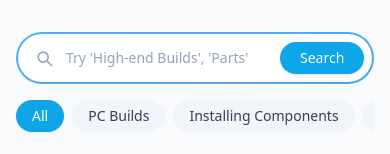
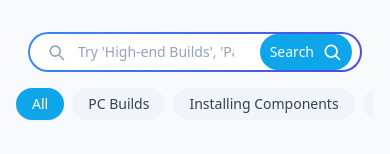
Before and after one commit to mxrooby/pc-youtube-search, a React (Vite) app: page / in a window 390 px wide. Shown: the top 154 px of the page. Built offline with nearby package versions, Linux system fonts and the light colour scheme; no server answers.

Commit message:
UI: responsive search capsule, icon-only button <=320px

```diff
--- a/src/components/SearchBar.jsx
+++ b/src/components/SearchBar.jsx
@@ -1,5 +1,11 @@
 import React, { useState } from "react";
 
+/**
+ * Responsive SearchBar
+ * - input + button live inside the same rounded gradient capsule
+ * - on very small screens (<=320px) the button shows icon-only (text hidden)
+ * - uses existing `animate-gradient` CSS class for the ring
+ */
 export default function SearchBar({ onSearch, placeholder = "Try 'High-end Builds', 'Parts'" }) {
   const [q, setQ] = useState("");
 
@@ -11,15 +17,21 @@ export default function SearchBar({ onSearch, placeholder = "Try 'High-end Build
   }
 
   return (
-    <form onSubmit={submit} className="w-full max-w-4xl mx-auto mt-4">
-      {/* Outer animated light-blue gradient border */}
-      <div className="rounded-full p-[2px] bg-gradient-to-r from-sky-400 via-blue-400 to-cyan-500 animate-gradient">
-        <div className="bg-white flex items-center px-4 py-2 rounded-full shadow-sm hover:shadow-md transition-all duration-300">
-          {/* Search icon */}
+    <form
+      onSubmit={submit}
+      className="w-full max-w-4xl mx-auto px-3 md:px-0 mt-4"
+      aria-label="Search form"
+    >
+      {/* Outer gradient ring */}
+      <div className="animate-gradient p-[2px] rounded-full">
+        {/* Inner white capsule (holds icon + input + button) */}
+        <div className="bg-white flex items-center rounded-full shadow-sm hover:shadow-md transition-all duration-300 overflow-hidden">
+          {/* Left search icon (always visible) */}
           <svg
-            className="w-5 h-5 text-slate-400 mr-3 flex-shrink-0"
+            className="w-5 h-5 text-slate-400 ml-4 flex-shrink-0"
             viewBox="0 0 24 24"
             fill="none"
+            aria-hidden="true"
           >
             <path
               d="M21 21l-4.35-4.35"
@@ -41,20 +53,38 @@ export default function SearchBar({ onSearch, placeholder = "Try 'High-end Build
 
           {/* Input */}
           <input
+            id="search-input"
+            type="search"
             value={q}
             onChange={(e) => setQ(e.target.value)}
             placeholder={placeholder}
             aria-label="Search"
-            className="flex-1 outline-none text-sm md:text-base text-slate-700 bg-transparent placeholder:text-slate-400"
+            className="flex-1 min-w-0 px-3 py-2 md:py-3 text-sm md:text-base text-slate-700 bg-transparent placeholder:text-slate-400 outline-none"
           />
 
-          {/* Button */}
+          {/* Button inside the same capsule */}
           <button
             type="submit"
-            className="ml-3 px-5 py-1.5 rounded-full text-sm font-medium bg-sky-500 text-white shadow hover:bg-sky-600 hover:scale-105 transition-all duration-200"
+            className="h-full px-4 md:px-5 py-2 md:py-3 text-sm md:text-base font-medium bg-sky-500 text-white hover:bg-sky-600 active:scale-[0.97] transition-all duration-200 rounded-full mr-2 md:mr-3 flex items-center gap-2 shrink-0"
             aria-label="Search"
           >
-            Search
+            {/* text label (hidden on very small screens) */}
+            <span className="btn-text hidden sm:inline">Search</span>
+
+            {/* icon (always present visually; when text hidden only icon remains) */}
+            <svg
+              className="btn-icon w-5 h-5"
+              viewBox="0 0 24 24"
+              fill="none"
+              stroke="currentColor"
+              strokeWidth="2"
+              strokeLinecap="round"
+              strokeLinejoin="round"
+              aria-hidden="true"
+            >
+              <circle cx="11" cy="11" r="7"></circle>
+              <line x1="21" y1="21" x2="16.65" y2="16.65"></line>
+            </svg>
           </button>
         </div>
       </div>
--- a/src/index.css
+++ b/src/index.css
@@ -2,7 +2,11 @@
 @tailwind components;
 @tailwind utilities;
 
-/* Gradient rounded search border */
+/* -------------------------
+   Core utility and looks
+   -------------------------*/
+
+/* Gradient rounded search border (kept) */
 .search-gradient {
   background: linear-gradient(90deg, #ff3b3b, #7c2ae8);
   padding: 3px;
@@ -12,47 +16,108 @@
   border-radius: 9999px;
   background-color: white;
 }
+
+/* clamp for titles */
 .line-clamp-2 {
   display: -webkit-box;
   -webkit-line-clamp: 2;
   -webkit-box-orient: vertical;
   overflow: hidden;
 }
+
+/* subtle card outline */
 .card-outline {
   border: 1px solid rgba(249, 205, 173, 0.65);
 }
 
-/* Gradient animation */
+/* -------------------------
+   Gradient animation
+   -------------------------*/
+
 @keyframes gradientFlow {
-  0% {
-    background-position: 0% 50%;
-  }
-  50% {
-    background-position: 100% 50%;
-  }
-  100% {
-    background-position: 0% 50%;
-  }
+  0% { background-position: 0% 50%; }
+  50% { background-position: 100% 50%; }
+  100% { background-position: 0% 50%; }
 }
 
 .animate-gradient {
+  /* slightly richer gradient for nicer look */
+  background: linear-gradient(90deg, #38bdf8, #3b82f6, #4f46e5, #06b6d4);
   background-size: 300% 300%;
   animation: gradientFlow 6s ease infinite;
 }
 
-/* Responsive video / iframe wrapper
-   Use by wrapping your <iframe> inside a .video-embed div:
-   <div class="video-embed"> <iframe ...></iframe> </div>
-   Or use the Tailwind utility wrapper: relative w-full pt-[56.25%] ...
-*/
+/* -------------------------
+   Responsive search capsule tweaks
+   -------------------------*/
+
+/* Ensure the input and inner elements don't overflow their flex container */
+#search-input,
+.search-inner input,
+.search-inner {
+  box-sizing: border-box;
+  width: 100%;
+  min-width: 0;
+}
+
+/* touch-friendly sizes on mobile */
+@media (max-width: 640px) {
+  .search-inner {
+    padding-left: 10px;
+    padding-right: 8px;
+  }
+  .search-inner input {
+    padding-top: 10px;
+    padding-bottom: 10px;
+    height: 44px; /* taller for tap target */
+  }
+  button[type="submit"] {
+    padding-left: 10px;
+    padding-right: 10px;
+    min-width: 44px;
+  }
+}
+
+/* tiny screen: <= 320px icon-only button behavior */
+@media (max-width: 320px) {
+  /* hide textual label */
+  .btn-text { display: none !important; }
+
+  /* shrink button padding so the whole capsule fits */
+  button[type="submit"] {
+    padding-left: 8px !important;
+    padding-right: 8px !important;
+    min-width: 38px;
+    border-radius: 9999px;
+  }
+
+  /* reduce left icon size slightly and input padding */
+  .bg-white svg.w-5.h-5 { width: 20px; height: 20px; }
+  #search-input { padding-left: 8px; padding-right: 6px; }
+
+  /* tighten the capsule ring */
+  .animate-gradient { padding: 2px; }
+  .bg-white { gap: 6px; }
+}
+
+/* keep text visible for screens wider than 320px */
+@media (min-width: 321px) {
+  .btn-text { display: inline; }
+}
+
+/* -------------------------
+   Video embed (kept)
+   -------------------------*/
+
+/* Responsive video wrapper */
 .video-embed {
   position: relative;
   width: 100%;
-  /* 16:9 aspect ratio */
+  /* 16:9 */
   padding-top: 56.25%;
   overflow: hidden;
   background: #000; /* hides white flash while loading */
-  border-radius: 8px; /* optional: matches cards */
+  border-radius: 8px;
 }
 
 .video-embed iframe,
```
